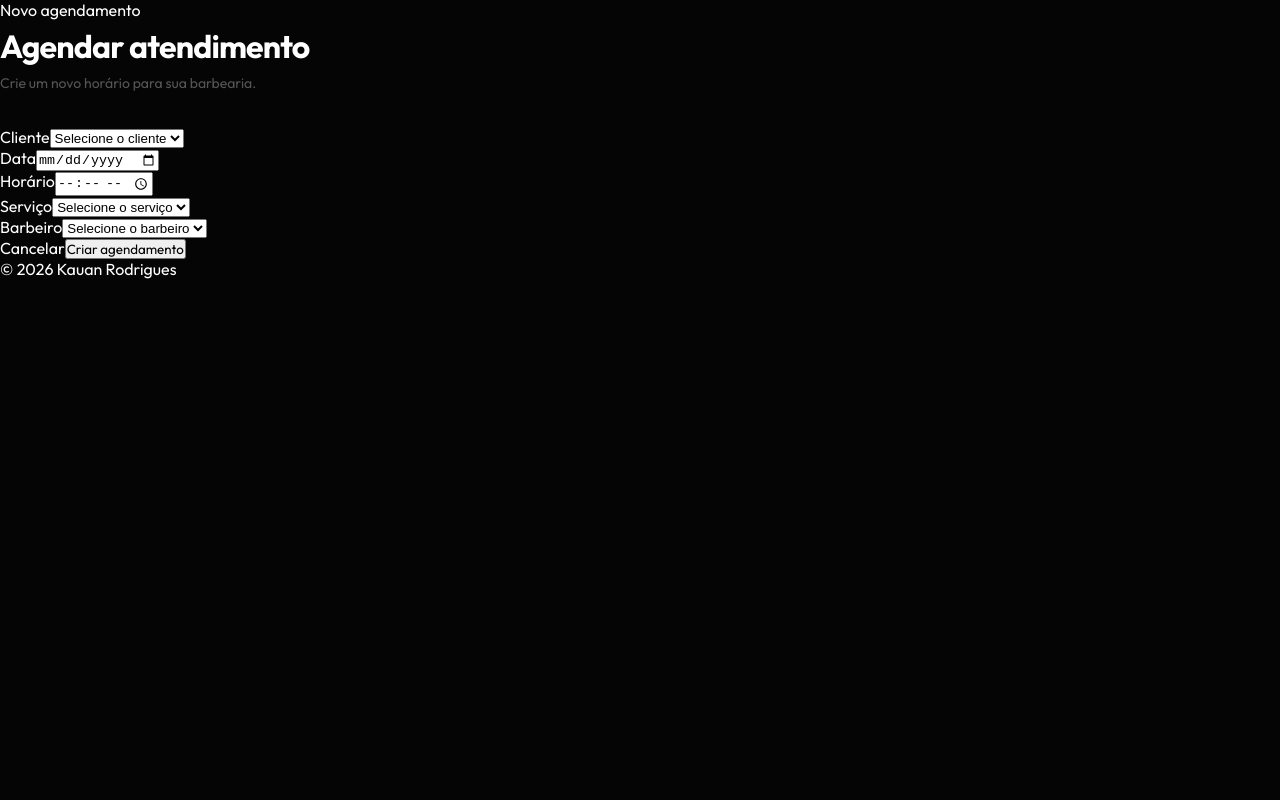
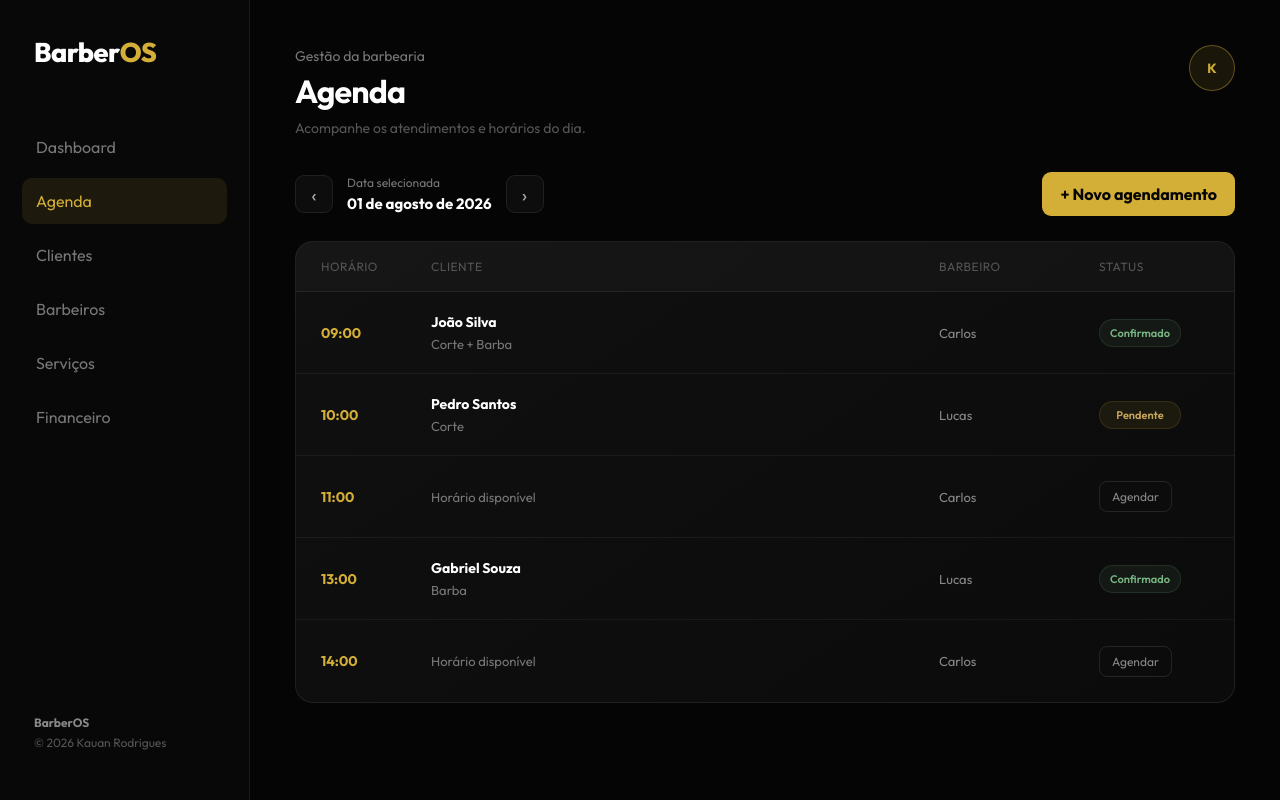
Before and after one commit to KauanRodrigues-Code/BarberOS, a Next.js app in the folder apps/web/: page /agenda in a window 1280 px wide. Built offline with nearby package versions, Linux system fonts and the light colour scheme.

Commit message:
atualização pagina agenda

```diff
--- a/apps/web/app/agenda/page.tsx
+++ b/apps/web/app/agenda/page.tsx
@@ -1,162 +1,216 @@
 "use client";
 
-import { Suspense } from "react";
-import { useSearchParams } from "next/navigation";
+import { useState } from "react";
 import styles from "./page.module.css";
 
-function NovoAgendamentoForm() {
-  const searchParams = useSearchParams();
+export default function Agenda() {
+  const [dataAtual, setDataAtual] = useState(
+    new Date(2026, 7, 1)
+  );
 
-  const horario = searchParams.get("horario") || "";
-  const cliente = searchParams.get("cliente") || "";
+  function mudarDia(dias: number) {
+    setDataAtual((data) => {
+      const novaData = new Date(data);
+      novaData.setDate(novaData.getDate() + dias);
+      return novaData;
+    });
+  }
+
+  function formatarData(data: Date) {
+    return new Intl.DateTimeFormat("pt-BR", {
+      day: "2-digit",
+      month: "long",
+      year: "numeric",
+    }).format(data);
+  }
 
   return (
     <main className={styles.page}>
-      <section className={styles.card}>
-        <div className={styles.header}>
+      <aside className={styles.sidebar}>
+        <div className={styles.logo}>
+          Barber<span>OS</span>
+        </div>
+
+        <nav>
+          <a href="/dashboard">Dashboard</a>
+
+          <a href="/agenda" className={styles.active}>
+            Agenda
+          </a>
+
+          <a href="/clientes">Clientes</a>
+          <a href="/barbeiros">Barbeiros</a>
+          <a href="/servicos">Serviços</a>
+          <a href="/financeiro">Financeiro</a>
+        </nav>
+
+        <div className={styles.sidebarFooter}>
+          <strong>BarberOS</strong>
+          <span>© 2026 Kauan Rodrigues</span>
+        </div>
+      </aside>
+
+      <section className={styles.content}>
+        <header className={styles.header}>
           <div>
-            <span>Novo agendamento</span>
+            <span className={styles.welcome}>
+              Gestão da barbearia
+            </span>
 
-            <h1>Agendar atendimento</h1>
+            <h1>Agenda</h1>
 
             <p>
-              Crie um novo horário para sua barbearia.
+              Acompanhe os atendimentos e horários do dia.
             </p>
           </div>
+
+          <button
+            className={styles.profile}
+            type="button"
+          >
+            K
+          </button>
+        </header>
+
+        <div className={styles.toolbar}>
+          <div className={styles.dateSelector}>
+            <button
+              type="button"
+              onClick={() => mudarDia(-1)}
+              aria-label="Dia anterior"
+            >
+              ‹
+            </button>
+
+            <div>
+              <span>Data selecionada</span>
+
+              <strong>
+                {formatarData(dataAtual)}
+              </strong>
+            </div>
+
+            <button
+              type="button"
+              onClick={() => mudarDia(1)}
+              aria-label="Próximo dia"
+            >
+              ›
+            </button>
+          </div>
+
+          <a
+            href="/agenda/novo"
+            className={styles.newAppointment}
+          >
+            + Novo agendamento
+          </a>
         </div>
 
-        <form className={styles.form}>
-          <div className={styles.field}>
-            <label htmlFor="client">
-              Cliente
-            </label>
-
-            <select
-              id="client"
-              defaultValue={cliente}
-            >
-              <option value="" disabled>
-                Selecione o cliente
-              </option>
-
-              <option value="joao">
-                João Silva
-              </option>
-
-              <option value="pedro">
-                Pedro Santos
-              </option>
-
-              <option value="gabriel">
-                Gabriel Souza
-              </option>
-            </select>
+        <div className={styles.calendar}>
+          <div className={styles.calendarHeader}>
+            <span>Horário</span>
+            <span>Cliente</span>
+            <span>Barbeiro</span>
+            <span>Status</span>
           </div>
 
-          <div className={styles.row}>
-            <div className={styles.field}>
-              <label htmlFor="date">
-                Data
-              </label>
+          <div className={styles.appointment}>
+            <span className={styles.time}>09:00</span>
 
-              <input
-                id="date"
-                type="date"
-              />
+            <div className={styles.client}>
+              <strong>João Silva</strong>
+              <span>Corte + Barba</span>
             </div>
 
-            <div className={styles.field}>
-              <label htmlFor="time">
-                Horário
-              </label>
+            <span className={styles.barber}>
+              Carlos
+            </span>
 
-              <input
-                id="time"
-                type="time"
-                defaultValue={horario}
-              />
-            </div>
+            <span
+              className={`${styles.status} ${styles.confirmed}`}
+            >
+              Confirmado
+            </span>
           </div>
 
-          <div className={styles.field}>
-            <label htmlFor="service">
-              Serviço
-            </label>
+          <div className={styles.appointment}>
+            <span className={styles.time}>10:00</span>
 
-            <select
-              id="service"
-              defaultValue=""
+            <div className={styles.client}>
+              <strong>Pedro Santos</strong>
+              <span>Corte</span>
+            </div>
+
+            <span className={styles.barber}>
+              Lucas
+            </span>
+
+            <span
+              className={`${styles.status} ${styles.pending}`}
             >
-              <option value="" disabled>
-                Selecione o serviço
-              </option>
-
-              <option value="corte">
-                Corte
-              </option>
-
-              <option value="barba">
-                Barba
-              </option>
-
-              <option value="corte-barba">
-                Corte + Barba
-              </option>
-            </select>
+              Pendente
+            </span>
           </div>
 
-          <div className={styles.field}>
-            <label htmlFor="barber">
-              Barbeiro
-            </label>
+          <div className={styles.appointment}>
+            <span className={styles.time}>11:00</span>
 
-            <select
-              id="barber"
-              defaultValue=""
+            <div className={styles.empty}>
+              <span>Horário disponível</span>
+            </div>
+
+            <span className={styles.barber}>
+              Carlos
+            </span>
+
+            <a
+              href="/agenda/novo?horario=11:00"
+              className={styles.available}
             >
-              <option value="" disabled>
-                Selecione o barbeiro
-              </option>
-
-              <option value="carlos">
-                Carlos
-              </option>
-
-              <option value="lucas">
-                Lucas
-              </option>
-            </select>
+              Agendar
+            </a>
           </div>
 
-          <div className={styles.actions}>
+          <div className={styles.appointment}>
+            <span className={styles.time}>13:00</span>
+
+            <div className={styles.client}>
+              <strong>Gabriel Souza</strong>
+              <span>Barba</span>
+            </div>
+
+            <span className={styles.barber}>
+              Lucas
+            </span>
+
+            <span
+              className={`${styles.status} ${styles.confirmed}`}
+            >
+              Confirmado
+            </span>
+          </div>
+
+          <div className={styles.appointment}>
+            <span className={styles.time}>14:00</span>
+
+            <div className={styles.empty}>
+              <span>Horário disponível</span>
+            </div>
+
+            <span className={styles.barber}>
+              Carlos
+            </span>
+
             <a
-              href="/agenda"
-              className={styles.cancel}
+              href="/agenda/novo?horario=14:00"
+              className={styles.available}
             >
-              Cancelar
+              Agendar
             </a>
-
-            <button
-              type="submit"
-              className={styles.submit}
-            >
-              Criar agendamento
-            </button>
           </div>
-        </form>
-
-        <footer>
-          © 2026 Kauan Rodrigues
-        </footer>
+        </div>
       </section>
     </main>
   );
 }
-
-export default function NovoAgendamento() {
-  return (
-    <Suspense fallback={null}>
-      <NovoAgendamentoForm />
-    </Suspense>
-  );
-}
--- a/apps/web/package.json
+++ b/apps/web/package.json
@@ -6,7 +6,7 @@
   "scripts": {
     "dev": "next dev --port 3001",
     "build": "next build",
-    "start": "next start",
+    "start": "next start --port 3001",
     "lint": "eslint --max-warnings 0",
     "check-types": "next typegen && tsc --noEmit"
   },
```
